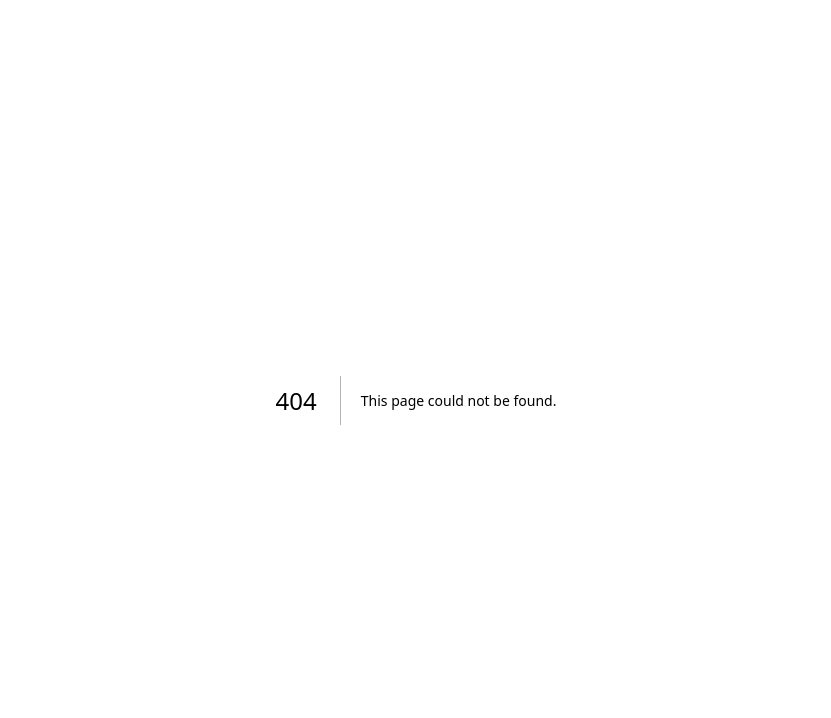
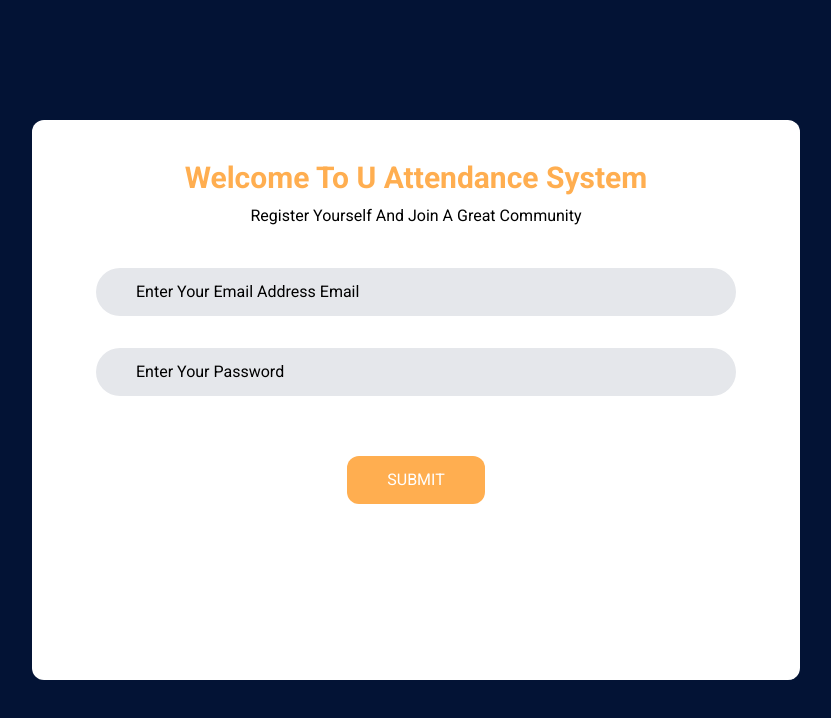
Before and after one commit to ubai-d/Attendance-Management-System, a Next.js app: page /Login in a window 1280 px wide. Before the commit this address had no page. Shown: the top 718 px of the page, without its empty margins (224-1055 px from the left). Built offline with nearby package versions, Linux system fonts and the light colour scheme.

Commit message:
Sign In ui Completed

```diff
--- /dev/null
+++ b/app/Login/page.tsx
@@ -0,0 +1,126 @@
+"use client";
+import React, { useState } from "react";
+import { toast } from "react-hot-toast";
+import { useFormik } from "formik";
+import { SignInschema } from "@/lib/schemas/signin";
+import Loader from "@/components/loader";
+const SignIn = () => {
+  const initialValues = {
+    email: "",
+    password: "",
+  };
+
+  const [error, seterror] = useState("Email or Password is Incorrect");
+  const [loading, setloading] = useState(false);
+
+  const { values, handleBlur, handleChange, handleSubmit, errors, touched } =
+    useFormik({
+      initialValues,
+      validationSchema: SignInschema,
+      validateOnChange: true,
+      validateOnBlur: false,
+
+      onSubmit: async (values, action) => {
+        setloading(true);
+        try {
+          const response = await fetch("/api/v1/login", {
+            method: "POST",
+            headers: {
+              "Content-Type": "application/json",
+            },
+            body: JSON.stringify({
+
+                email: values.email,
+                password: values.password,
+
+            }),
+          });
+          const data = await response.json();
+          if (data.status === "error") {
+            throw new Error(data.message);
+          }
+          toast.success(data.message, {
+            duration: 4000,
+          });
+          action.resetForm();
+          setloading(false);
+        } catch (err: any) {
+          toast.error(error, {
+            duration: 4000,
+          });
+        }
+        setloading(false);
+      },
+    });
+
+  return (
+    <>
+      <div className="bg-main h-screen w-full flex items-center justify-center">
+        <form
+          onSubmit={handleSubmit}
+          className="bg-white md:w-[60%] w-[80%] h-[70%] rounded-xl"
+        >
+          <div className="text-center my-10 mx-2">
+            <h1 className="sm:text-3xl text-2xl font-semibold text-sub">
+              Welcome To U Attendance System
+            </h1>
+            <p className="mt-2 sm:text-normal ">
+              Register Yourself And Join A Great Community
+            </p>
+          </div>
+          <div className="flex flex-col justify-center items-center">
+          <div className="flex flex-col h-20">
+            <input
+              className="bg-gray-200 sm:px-10 px-5 py-3 rounded-full lg:w-[40rem] md:w-[30rem] sm:w-[25rem] xs:w-[20rem] placeholder:text-black placeholder:text-start text-start"
+              type="email"
+              autoComplete="off"
+              name="email"
+              id="email"
+              placeholder="Enter Your Email Address Email"
+              value={values.email}
+              onChange={handleChange}
+              onBlur={handleBlur}
+            />
+            {errors.email && touched.email ? (
+              <p className="text-red-400 px-3">Please Enter Your Email</p>
+            ) : null}
+          </div>
+          <div className="flex flex-col h-20">
+            <input
+              className="bg-gray-200 sm:px-10 px-5 py-3 rounded-full lg:w-[40rem] md:w-[30rem] sm:w-[25rem] xs:w-[20rem] placeholder:text-black placeholder:text-start text-start"
+              type="password"
+              autoComplete="off"
+              name="password"
+              id="password"
+              placeholder="Enter Your Password"
+              value={values.password}
+              onChange={handleChange}
+              onBlur={handleBlur}
+            />
+            {errors.password && touched.password ? (
+              <p className="text-red-400 px-3">{errors.password}</p>
+            ) : null}
+          </div>
+
+          <div className="flex justify-center items-center mt-7">
+            <button
+              className="bg-sub px-10 text-white py-3 rounded-xl"
+              type="submit"
+            >
+              {loading ? (
+                <Loader width="w-4 text-white" height="h-4" />
+              ) : (
+                "SUBMIT"
+              )}
+            </button>
+          </div>
+          {}
+          </div>
+        </form>
+
+      </div>
+    </>
+  );
+};
+
+export default SignIn;
--- a/app/Signup/page.tsx
+++ b/app/Signup/page.tsx
@@ -2,7 +2,7 @@
 import React, { useState } from "react";
 import { toast } from "react-hot-toast";
 import { useFormik } from "formik";
-import { signUpSchema } from "@/lib/schemas/form";
+import { signUpSchema } from "@/lib/schemas/signup";
 import Loader from "@/components/loader";
 const SignUp = () => {
   const initialValues = {
--- a/app/api/v1/signin/route.ts
+++ b/app/api/v1/login/route.ts
@@ -30,6 +30,7 @@ export async function POST(request: NextRequest) {
         id: userdata[0].id,
         email: userdata[0].email,
         name: userdata[0].name,
+        role:userdata[0].role,
       },
       process.env.JWT_SECRET!,
       { expiresIn: "1d" }
--- a/components/layout/header.tsx
+++ b/components/layout/header.tsx
@@ -32,7 +32,9 @@ function Header() {
         </div>
         <div className="flex">
           <div className="px-5 py-2">
+            <Link href={"/Login"}>
             <button>Login</button>
+            </Link>
           </div>
           <div className="text-main bg-sub rounded-full px-5 py-2">
             <Link href={"/Signup"}>
@@ -109,9 +111,7 @@ function Header() {
                 FAQ
               </Link>
             </ul>
-
           </div>
-
         </div>
       ) : (
         ""
--- /dev/null
+++ b/lib/schemas/signin.tsx
@@ -0,0 +1,6 @@
+import * as Yup from "yup";
+
+export const SignInschema = Yup.object({
+  email: Yup.string().email().required("Please enter your email"),
+  password: Yup.string().min(6).required("Please enter your password"),
+});
```
Also changed, not shown: lib/schemas/signup.tsx (renamed from lib/schemas/form.tsx). Lines whose indentation alone changed are shown as unchanged.
